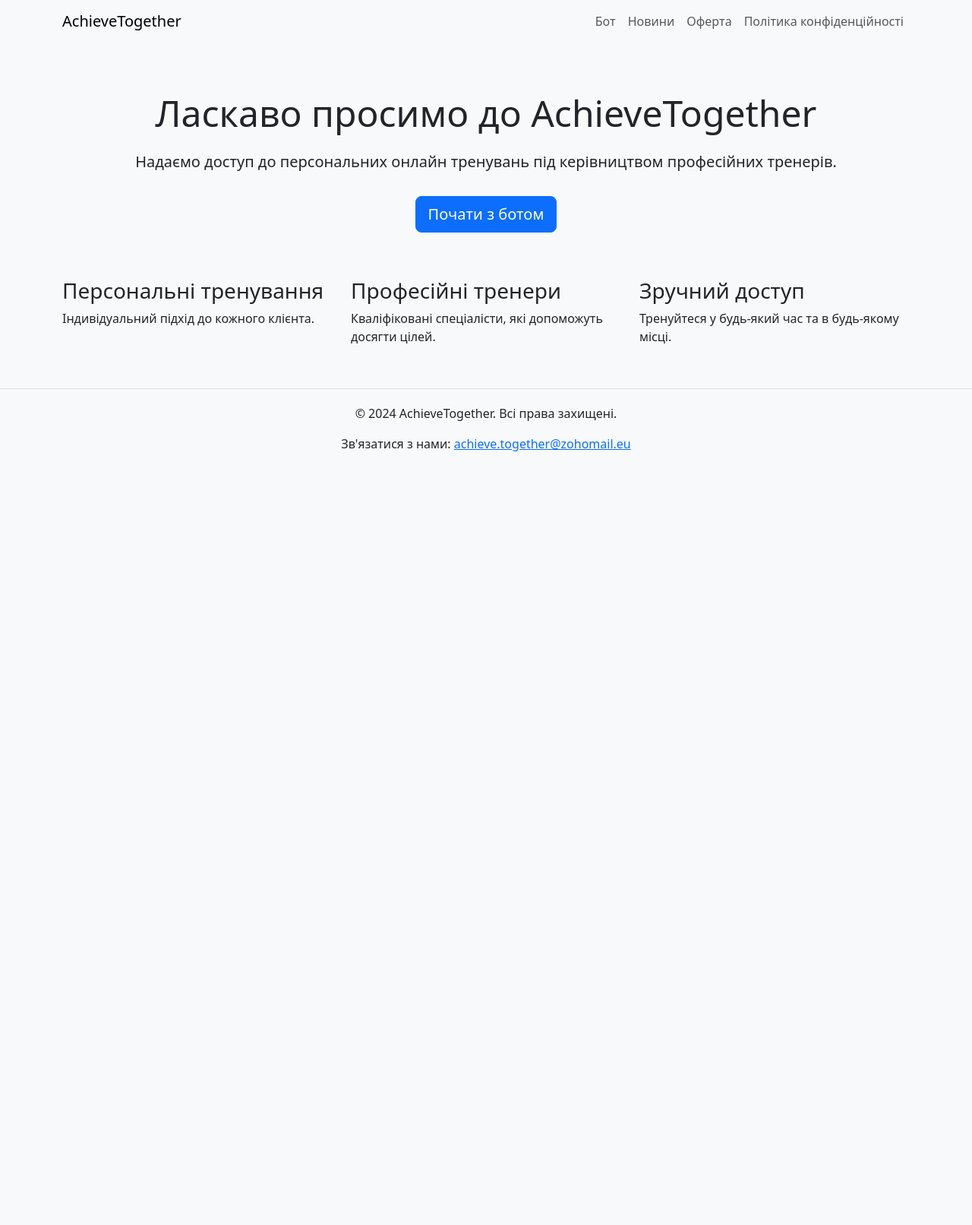
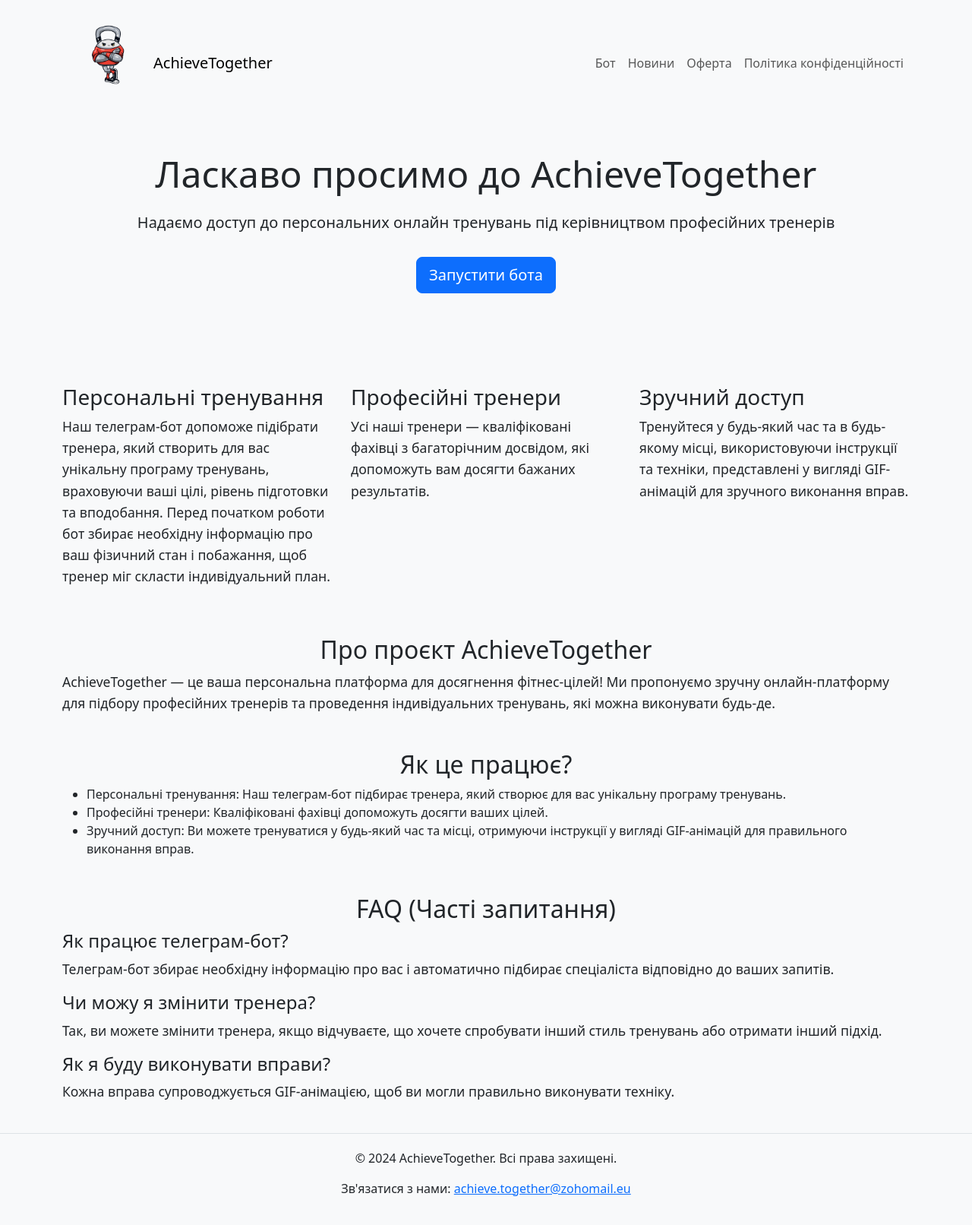
Before and after one commit to YevheniiMelnikov/GymAI, a Django app: page / in a window 1280 px wide. Shown: the whole page at 76% size. Before the commit the page ends 594 px from the top, so only its background shows below. Run offline with Django 5.2, Linux system fonts and the light colour scheme.

Commit message:
Home page updated

```diff
--- a/backend/templates/home/home.html
+++ b/backend/templates/home/home.html
@@ -1,27 +1,46 @@
 <!DOCTYPE html>
+{% load static %}
 <html lang="uk">
 <head>
     <meta charset="UTF-8">
     <title>AchieveTogether</title>
     <meta name="viewport" content="width=device-width, initial-scale=1.0">
+    <link rel="icon" href="{% static 'images/favicon.png' %}" type="image/x-icon">
     <link href="https://cdn.jsdelivr.net/npm/bootstrap@5.3.0/dist/css/bootstrap.min.css" rel="stylesheet">
     <style>
         /* Додаткові стилі */
         body {
             background-color: #f8f9fa;
-            padding-top: 60px;
+            padding-top: 80px;
         }
         .hero {
-            padding: 60px 0;
+            padding: 120px 0;
             text-align: center;
+            position: relative;
+            z-index: 1;
         }
+
         .hero h1 {
             font-size: 3rem;
             margin-bottom: 20px;
+            white-space: normal;
+            z-index: 2;
         }
         .hero p {
             font-size: 1.25rem;
             margin-bottom: 30px;
+        }
+        .features p, section p {
+            font-size: 1.1rem; /* Увеличиваем размер шрифта */
+            line-height: 1.6; /* Межстрочный интервал для удобства чтения */
+        }
+        .logo {
+            display: flex;
+            justify-content: center;
+            margin-bottom: 20px;
+        }
+        .logo img {
+            max-width: 120px;
         }
         .footer {
             padding: 20px 0;
@@ -35,7 +54,12 @@
 
     <nav class="navbar navbar-expand-lg navbar-light bg-light fixed-top">
         <div class="container">
-            <a class="navbar-brand" href="#">AchieveTogether</a>
+            <a class="navbar-brand d-flex align-items-center" href="#">
+                <div class="logo">
+                    <img src="{% static 'images/logo.PNG' %}" alt="AchieveTogether Logo">
+                </div>
+                AchieveTogether
+            </a>
             <button class="navbar-toggler" type="button" data-bs-toggle="collapse" data-bs-target="#navbarNav" aria-controls="navbarNav" aria-expanded="false" aria-label="Перемкнути навігацію">
                 <span class="navbar-toggler-icon"></span>
             </button>
@@ -61,8 +85,8 @@
     <div class="hero">
         <div class="container">
             <h1>Ласкаво просимо до AchieveTogether</h1>
-            <p>Надаємо доступ до персональних онлайн тренувань під керівництвом професійних тренерів.</p>
-            <a href="https://t.me/achieve_together_bot" class="btn btn-primary btn-lg">Почати з ботом</a>
+            <p>Надаємо доступ до персональних онлайн тренувань під керівництвом професійних тренерів</p>
+            <a href="https://t.me/achieve_together_bot" class="btn btn-primary btn-lg">Запустити бота</a>
         </div>
     </div>
 
@@ -71,17 +95,42 @@
             <div class="row">
                 <div class="col-md-4">
                     <h3>Персональні тренування</h3>
-                    <p>Індивідуальний підхід до кожного клієнта.</p>
+                    <p>Наш телеграм-бот допоможе підібрати тренера, який створить для вас унікальну програму тренувань, враховуючи ваші цілі, рівень підготовки та вподобання. Перед початком роботи бот збирає необхідну інформацію про ваш фізичний стан і побажання, щоб тренер міг скласти індивідуальний план.</p>
                 </div>
                 <div class="col-md-4">
                     <h3>Професійні тренери</h3>
-                    <p>Кваліфіковані спеціалісти, які допоможуть досягти цілей.</p>
+                    <p>Усі наші тренери — кваліфіковані фахівці з багаторічним досвідом, які допоможуть вам досягти бажаних результатів.</p>
                 </div>
                 <div class="col-md-4">
                     <h3>Зручний доступ</h3>
-                    <p>Тренуйтеся у будь-який час та в будь-якому місці.</p>
+                    <p>Тренуйтеся у будь-який час та в будь-якому місці, використовуючи інструкції та техніки, представлені у вигляді GIF-анімацій для зручного виконання вправ.</p>
                 </div>
             </div>
+        </section>
+
+        <section class="about mt-5">
+            <h2 class="text-center">Про проєкт AchieveTogether</h2>
+            <p>AchieveTogether — це ваша персональна платформа для досягнення фітнес-цілей! Ми пропонуємо зручну онлайн-платформу для підбору професійних тренерів та проведення індивідуальних тренувань, які можна виконувати будь-де.</p>
+        </section>
+
+        <section class="how-it-works mt-5">
+            <h2 class="text-center">Як це працює?</h2>
+            <ul>
+                <li>Персональні тренування: Наш телеграм-бот підбирає тренера, який створює для вас унікальну програму тренувань.</li>
+                <li>Професійні тренери: Кваліфіковані фахівці допоможуть досягти ваших цілей.</li>
+                <li>Зручний доступ: Ви можете тренуватися у будь-який час та місці, отримуючи інструкції у вигляді GIF-анімацій для правильного виконання вправ.</li>
+            </ul>
+        </section>
+
+
+        <section class="faq mt-5">
+            <h2 class="text-center">FAQ (Часті запитання)</h2>
+            <h4>Як працює телеграм-бот?</h4>
+            <p>Телеграм-бот збирає необхідну інформацію про вас і автоматично підбирає спеціаліста відповідно до ваших запитів.</p>
+            <h4>Чи можу я змінити тренера?</h4>
+            <p>Так, ви можете змінити тренера, якщо відчуваєте, що хочете спробувати інший стиль тренувань або отримати інший підхід.</p>
+            <h4>Як я буду виконувати вправи?</h4>
+            <p>Кожна вправа супроводжується GIF-анімацією, щоб ви могли правильно виконувати техніку.</p>
         </section>
     </div>
 
```
Also changed, not shown: backend/static/images/favicon.png (added).
